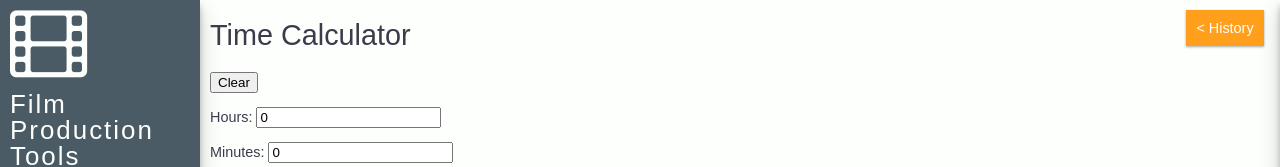
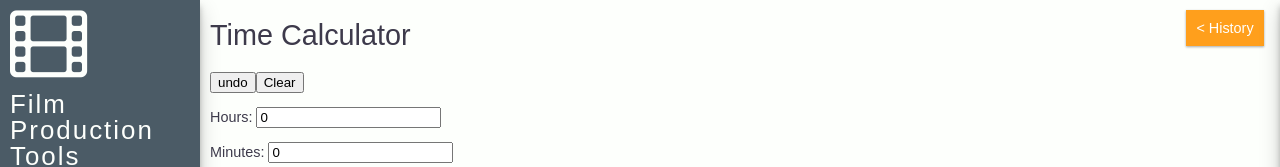
Before and after one commit to JodyDuke/film-production-tools, a React (Create React App) app: page /time_calculator in a window 1280 px wide. Shown: the top 167 px of the page. Built offline with nearby package versions, Linux system fonts and the light colour scheme; what webfontloader would draw is missing.

Commit message:
undo button added

```diff
--- a/src/components/scenes/framerate_calculator.js
+++ b/src/components/scenes/framerate_calculator.js
@@ -19,6 +19,7 @@ class FramerateCalculator extends Component {
         this.handleSubmit = this.handleSubmit.bind(this)
         this.handleChange = this.handleChange.bind(this)
         this.clear = this.clear.bind(this)
+        this.undo = this.undo.bind(this)
     }
 
     handleSubmit(e) {
@@ -44,6 +45,7 @@ class FramerateCalculator extends Component {
     }
 
     clear() {
+        console.log(this.state.currentHistory)
         if(this.state.currentHistory.length > 1) {
         this.setState({ timeStamp: new Date() }, () => {
             this.props.onSubmit(this.state)
@@ -60,6 +62,16 @@ class FramerateCalculator extends Component {
         }
     }
 
+    undo() {
+        let history = this.state.currentHistory;
+        history.pop()
+        let frameTotal = frameCalc(history, this.state.framerate);
+        this.setState({
+            currentHistory: history,
+            total: frameTotal
+        })
+    }
+
     render() {
         const timeMap = this.state.currentHistory.map((data, i) => {
             return (
@@ -69,6 +81,7 @@ class FramerateCalculator extends Component {
         return (
             <div>
             <h1>Framerate Calculator</h1>
+            <button onClick={this.undo}>Undo</button>
             <button onClick={this.clear}>Clear</button>
             <form onSubmit={this.handleSubmit}>
                     <FormItem className="form-element" type="number" name="framerate" text="Framerate: " value={this.state.framerate} onChange={this.handleChange.bind(this)} />
--- a/src/components/scenes/time_calculator.js
+++ b/src/components/scenes/time_calculator.js
@@ -17,6 +17,7 @@ class TimeCalculator extends Component {
         this.handleSubmit = this.handleSubmit.bind(this)
         this.handleChange = this.handleChange.bind(this)
         this.clear = this.clear.bind(this)
+        this.undo = this.undo.bind(this)
     }
 
     handleSubmit(e) {
@@ -57,6 +58,16 @@ class TimeCalculator extends Component {
         }
     }
 
+    undo() {
+        let history = this.state.currentHistory;
+        history.pop()
+        let timeTotal = timeCalc(history);
+        this.setState({
+            currentHistory: history,
+            total: timeTotal
+        })
+    }
+
     render() {
         const timeMap = this.state.currentHistory.map((data, i) => {
             return (
@@ -66,6 +77,7 @@ class TimeCalculator extends Component {
         return (
             <div>
                 <h1>Time Calculator</h1>
+                <button onClick={this.undo}>undo</button>
                 <button onClick={this.clear}>Clear</button>
                 <form onSubmit={this.handleSubmit}>
                     <FormItem className="form-element" type="number" name="hours" text="Hours: " value={this.state.hours} onChange={this.handleChange.bind(this)} />
```
